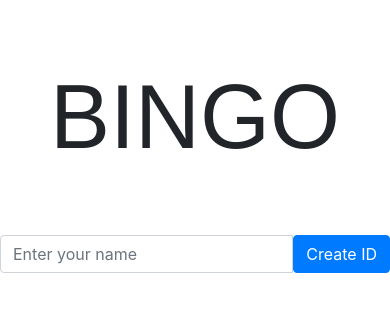
After one commit to akay25/bingo, a PHP site: page / in a window 390 px wide. The commit adds this page. Shown: the top 312 px of the page. Run offline with PHP 8.4, Linux system fonts and the light colour scheme; some libraries are stand-ins or nearby versions.

Commit message:
80% of the project is done. Now the rest 20% is gonna take 80% of my time.

```diff
--- /dev/null
+++ b/index.php
@@ -0,0 +1,102 @@
+<html>
+    <head>
+        <link rel="stylesheet" href="./css/main.css" type="text/css">
+        <link rel='stylesheet'  href='http://192.168.0.100/libraries/css/bootstrap.min.css'>
+		<meta name="viewport" content="width=device-width, initial-scale=1.0, maximum-scale=1.0">
+		<meta http-equiv="Content-Type" content="text/html; charset=utf-8" />
+		<script src="jquery.min.js"></script>
+        <title>BINGO</title>
+        <style>
+        	.upper-body{
+                 margin-top:30px;
+                 padding:20px;
+                 font-size: 90px;
+                 font-family: 'Raleway', sans-serif;
+                 text-align:center;
+            }
+
+          	.box{
+                 margin-top: 30px;
+           	}
+
+           	.container{
+           		max-width:680px;
+           	}
+
+           	#response{
+               font-family: 'Raleway', sans-serif;
+               text-align: center;
+               font-size: 20px;
+           	}
+        </style>
+    </head>
+    <body>
+    	<center>
+    		<div class='container'>
+        	<div class="col-md-12 upper-body">
+                 BINGO
+            </div>
+
+            <div class="box">
+            	<div class="row">
+		            <div class="input-group" id='username-holder'>
+		            	<input type="text" class="form-control" id="user_id" placeholder="Enter your name ">
+				        <span class="input-group-btn">
+				        	<button class="btn btn-primary" id="submit">Create ID</button>
+				        </span>
+		            </div>
+
+                    <div class="input-group" id='server-holder'>
+		                <input type="text" class="form-control" id="server_name" placeholder="Enter server name">
+				            <span class="input-group-btn">
+				            	<button class="btn btn-primary" id="create-server">Create server</button>
+				            </span>
+		                <p><h2>OR</h2></p>
+		                <button class="btn btn-primary" id="join-server">Join server</button>
+                    </div>
+                </div>
+       		</div>
+		   <div id="response"></div>
+		   </div>
+       </center>
+    </body>
+    <script>
+
+    	function submit_name(name){
+    		return true;
+    	}
+
+    	$(document).ready(function(){
+    		$('#server-holder').hide();
+    	});
+
+    	$('#submit').click(function (){
+    		var name = $('#user_id').val();
+
+			if(name.length < 4 || !name.match(/^[a-zA-Z0-9]+$/))
+				$('#response').html('Enter a valid name');
+			else
+				if(submit_name(name)){
+					$('#username-holder').hide();
+					$('#server-holder').show();
+				}else
+					$('#response').html('Try another username.');
+		});
+
+		$('#join-server').click(function (){
+
+
+		});
+
+
+		$('#create-server').click(function (){
+    		var name = $('#server_name').val();
+
+			if(name.length < 4 || !name.match(/^[a-zA-Z0-9]+$/))
+				$('#response').html('Enter a valid name');
+			else{
+
+			}
+		});
+    </script>
+</html>
--- a/num_list.json
+++ b/num_list.json
@@ -1 +1 @@
-[{"value":1,"checked":1},{"value":2,"checked":1},{"value":3,"checked":0},{"value":4,"checked":1},{"value":5,"checked":0},{"value":6,"checked":1},{"value":7,"checked":0},{"value":8,"checked":1},{"value":9,"checked":1},{"value":10,"checked":1},{"value":11,"checked":1},{"value":12,"checked":1},{"value":13,"checked":1},{"value":14,"checked":0},{"value":15,"checked":1},{"value":16,"checked":1},{"value":17,"checked":1},{"value":18,"checked":0},{"value":19,"checked":1},{"value":20,"checked":0},{"value":21,"checked":0},{"value":22,"checked":1},{"value":23,"checked":1},{"value":24,"checked":1},{"value":25,"checked":1}]
+[{"value":1,"checked":0},{"value":2,"checked":0},{"value":3,"checked":0},{"value":4,"checked":0},{"value":5,"checked":0},{"value":6,"checked":0},{"value":7,"checked":0},{"value":8,"checked":0},{"value":9,"checked":0},{"value":10,"checked":0},{"value":11,"checked":0},{"value":12,"checked":0},{"value":13,"checked":0},{"value":14,"checked":0},{"value":15,"checked":0},{"value":16,"checked":1},{"value":17,"checked":0},{"value":18,"checked":0},{"value":19,"checked":1},{"value":20,"checked":0},{"value":21,"checked":0},{"value":22,"checked":0},{"value":23,"checked":0},{"value":24,"checked":1},{"value":25,"checked":0}]
--- a/sync.json
+++ b/sync.json
@@ -1 +1 @@
-{"server_id":1,"turn_id":1,"total":2,"current":"12","winner":"1"}
+{"server_id":1,"turn_id":2,"total":2,"current":"19","winner":0,"played":0}
```
Also changed, not shown: display.php (+3 -4 lines), process.php (+16 -10 lines), 1 other file.
